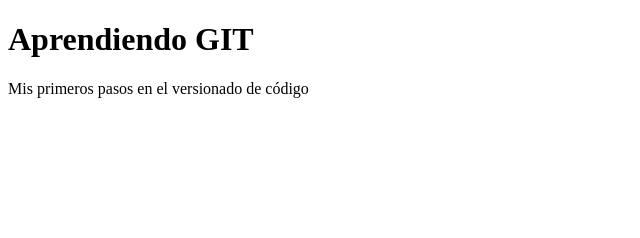
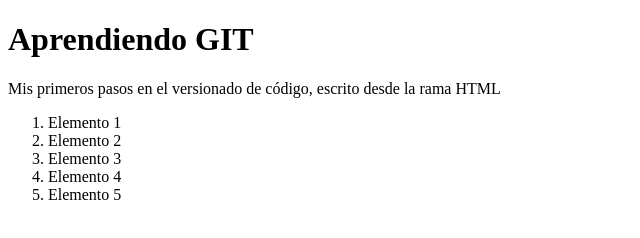
Before and after one commit to cemendez/youtube-git, a plain HTML site: page index.html in a window 1280 px wide. Shown: the whole page, without its empty margins (0-640 px from the left). Drawn offline with Linux system fonts and the light colour scheme.

Commit message:
Agregando index.js al index.html

```diff
--- a/index.html
+++ b/index.html
@@ -10,7 +10,15 @@
 
 <body>
     <h1>Aprendiendo GIT</h1>
-    <p>Mis primeros pasos en el versionado de código</p>
+    <p>Mis primeros pasos en el versionado de código, escrito desde la rama HTML</p>
+    <ol>
+        <li>Elemento 1</li>
+        <li>Elemento 2</li>
+        <li>Elemento 3</li>
+        <li>Elemento 4</li>
+        <li>Elemento 5</li>
+    </ol>
+    <script src="index.js"></script>
 </body>
 
 </html>
```
